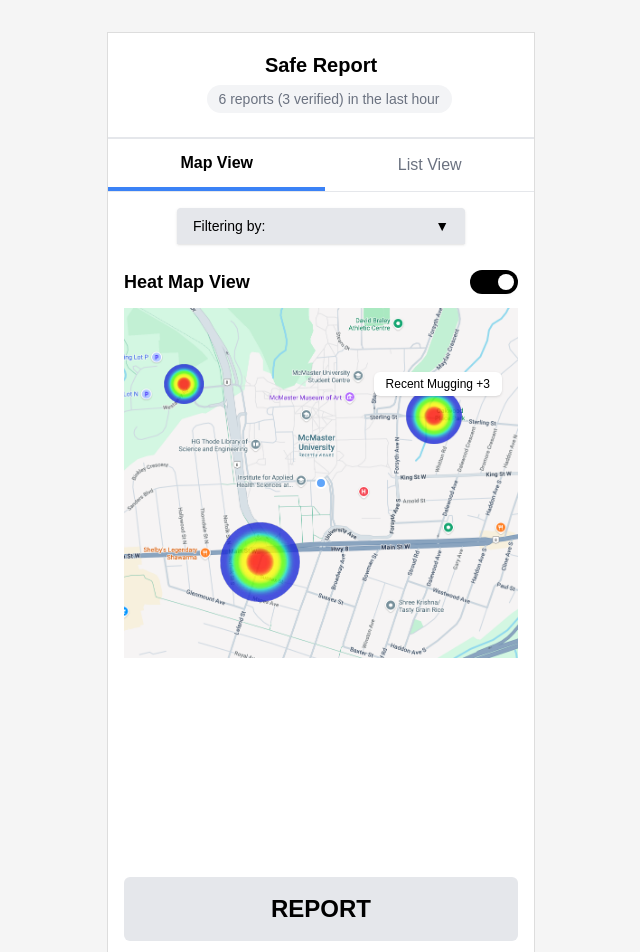
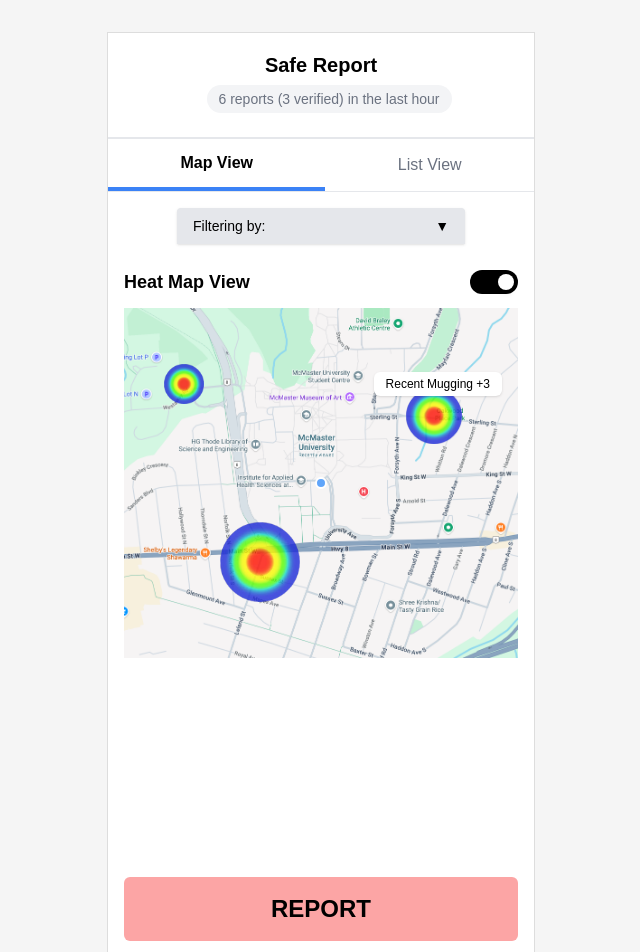
Before and after one commit to HussainM3/crime-reporting-app, a React (Vite) app: page / in a window 1280 px wide. Shown: the top 952 px of the page, without its empty margins (319-959 px from the left). Built offline with nearby package versions, Linux system fonts and the light colour scheme.

Commit message:
changed color of report button

```diff
--- a/src/App.jsx
+++ b/src/App.jsx
@@ -93,7 +93,7 @@ function App() {
 
         {/* Report Button */}
         <div className="sticky bottom-0 bg-white p-4">
-          <button className="w-full bg-gray-200 p-4 text-2xl font-semibold rounded-md hover:bg-gray-300 duration-200">
+          <button className="w-full bg-red-300 p-4 text-2xl font-semibold rounded-md hover:bg-red-500 duration-200">
             REPORT
           </button>
         </div>
```
